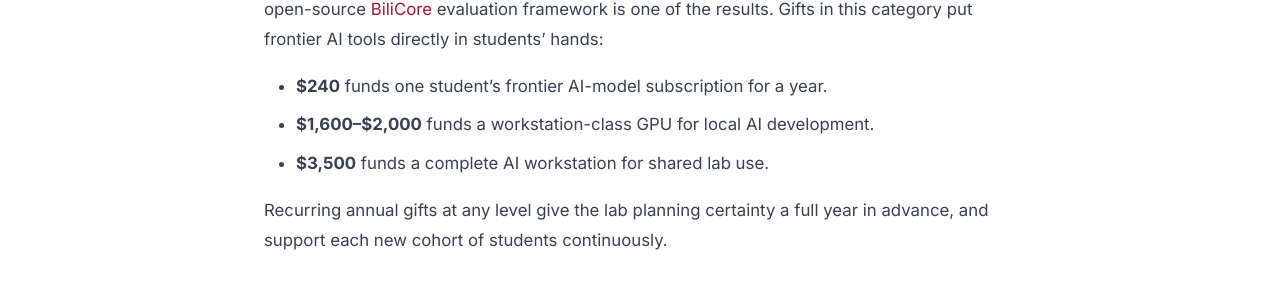
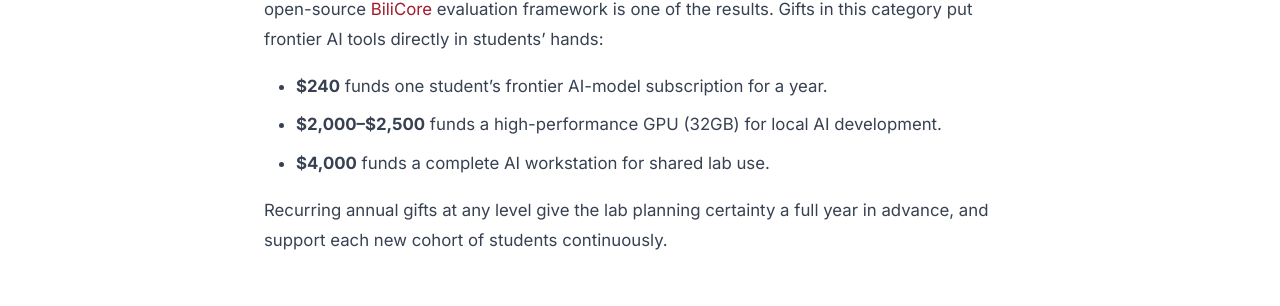
Before and after one commit to msu-denver/c3-lab, a Jekyll site: the page built from support.md, in a window 1280 px wide and 900 px high, scrolled down 1893 px. Shown: the part 146-452 px from the top of the window. Built offline with Jekyll 4.4.1, drawn with Linux system fonts in a browser that asks for light colours.

Commit message:
Support page: modernize AI-hardware gift tiers to current pricing
The GPU/workstation tier is the low-dollar entry point of the giving
menu, and it should stay accessible, but the numbers had drifted and the
"workstation-class" label overstated what the money buys.

- GPU: $1,600-2,000 -> $2,000-2,500, reflecting a current 32GB
  high-performance card (the prior figure tracked the now-superseded
  RTX 4090).
- Complete workstation: $3,500 -> $4,000, a realistic build around that card.
- "workstation-class GPU" -> "high-performance GPU (32GB)", since a true
  workstation-class card (48GB) runs several times this price; the honest
  framing keeps the accessible entry point without overpromising.

```diff
--- a/support.md
+++ b/support.md
@@ -38,8 +38,8 @@ Undergraduate researchers in the C3 Lab earn $22 per hour, working part-time dur
 The lab's research works with **agentic AI** — AI systems that plan, use tools, and coordinate with one another. Sustainability Hub students work daily with these frameworks, and the lab's open-source [BiliCore](https://github.com/msu-denver/bili-core) evaluation framework is one of the results. Gifts in this category put frontier AI tools directly in students' hands:
 
 - **$240** funds one student's frontier AI-model subscription for a year.
-- **$1,600–$2,000** funds a workstation-class GPU for local AI development.
-- **$3,500** funds a complete AI workstation for shared lab use.
+- **$2,000–$2,500** funds a high-performance GPU (32GB) for local AI development.
+- **$4,000** funds a complete AI workstation for shared lab use.
 
 Recurring annual gifts at any level give the lab planning certainty a full year in advance, and support each new cohort of students continuously.
 
```
